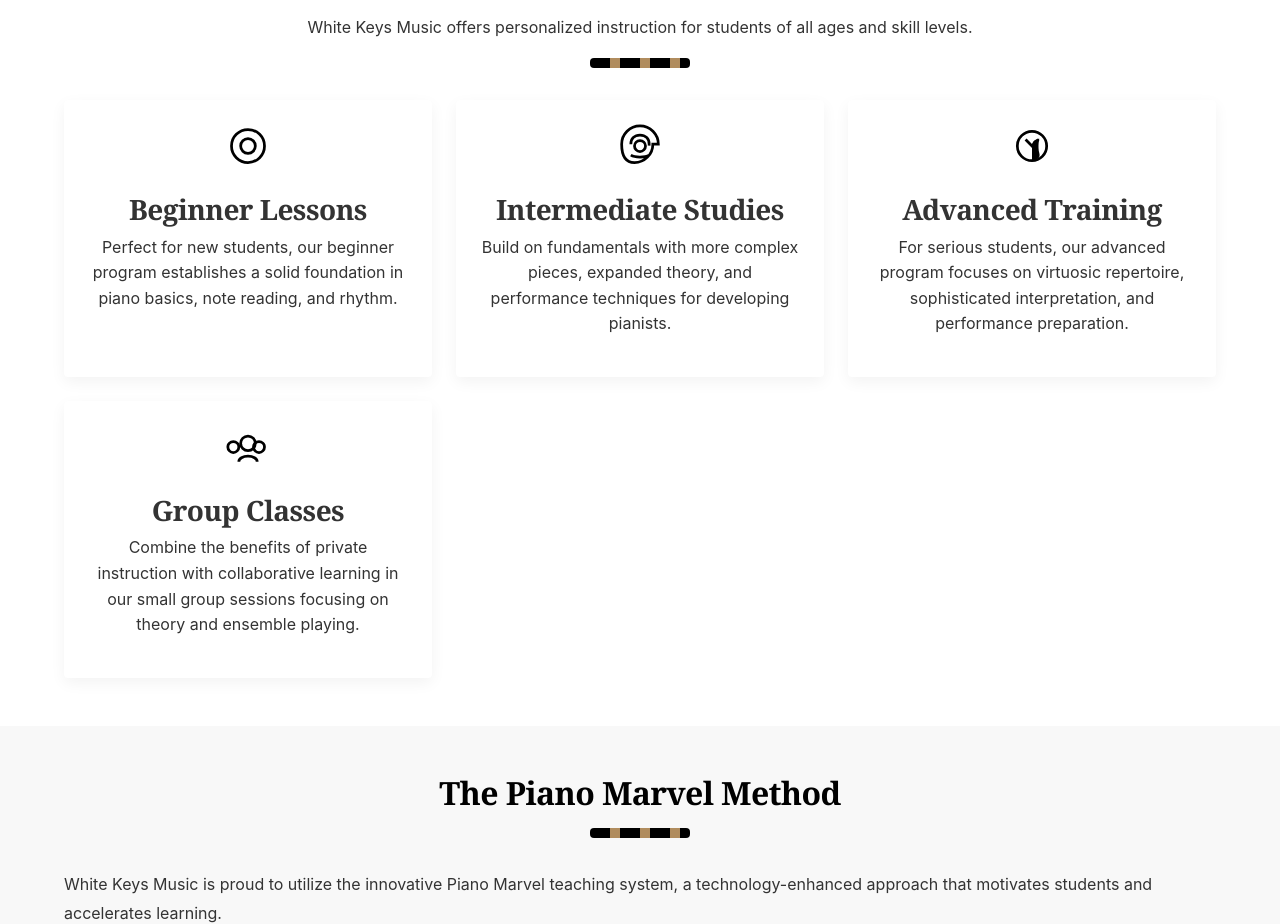
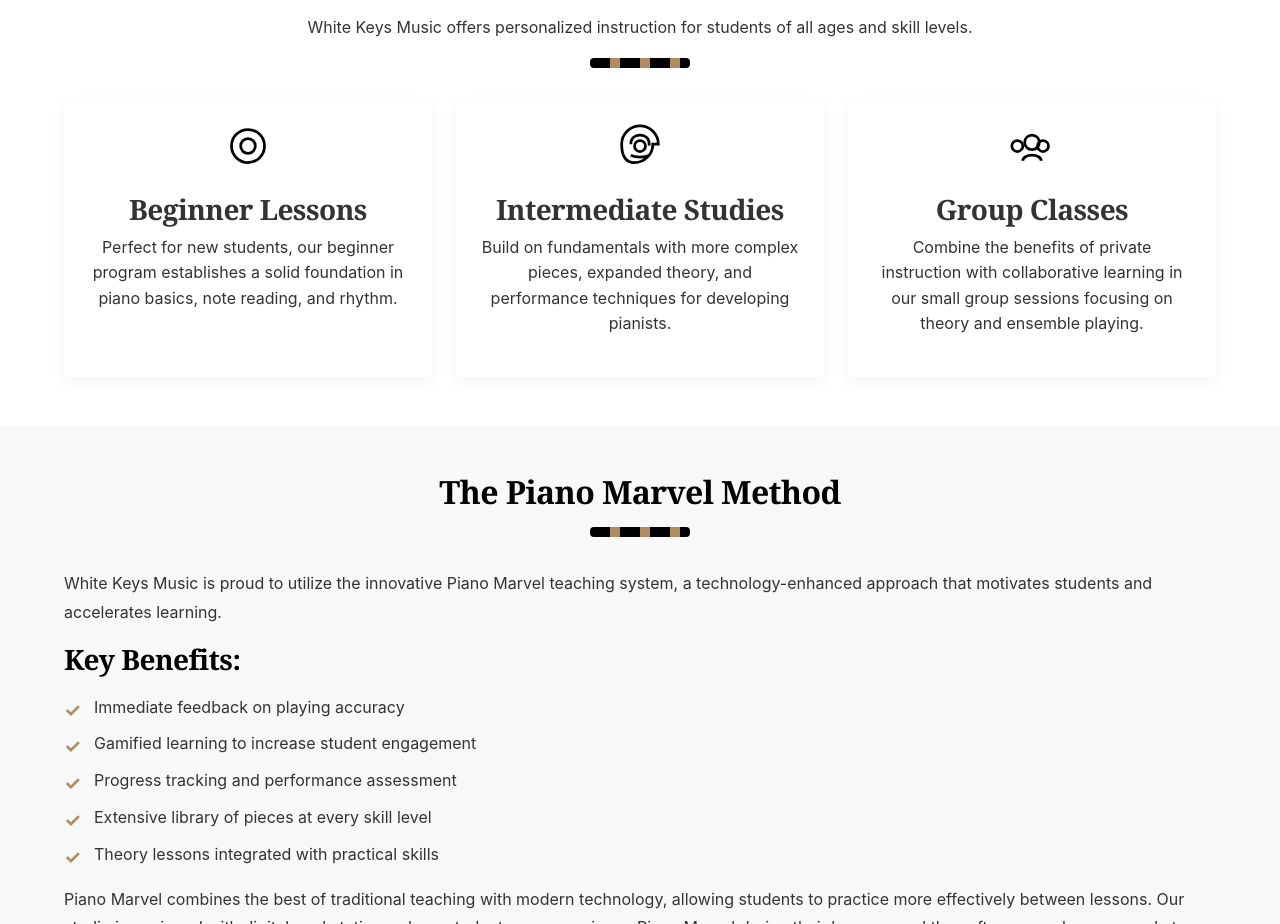
Before and after one commit to dwhitebud/whitekeys, a Gatsby site: page /lessons in a window 1280 px wide. Shown: the part 827-1751 px from the top of the page. Built offline with nearby package versions, Linux system fonts and the light colour scheme; Gatsby itself is replaced by a stand-in of ours.

Commit message:
Remove Advanced Training feature to focus on beginner, intermediate and group lessons

```diff
--- a/src/pages/lessons.js
+++ b/src/pages/lessons.js
@@ -8,7 +8,6 @@ import CallToAction from "../components/CallToAction"
 // Piano lesson icons
 const beginnerIcon = `<svg xmlns="http://www.w3.org/2000/svg" viewBox="0 0 24 24" width="44" height="44"><path d="M12 16a4 4 0 1 0 0-8 4 4 0 0 0 0 8Z" stroke="currentColor" fill="none" stroke-width="1.5"/><path d="M21 12c0 4.97-4.03 9-9 9s-9-4.03-9-9 4.03-9 9-9 9 4.03 9 9Z" stroke="currentColor" fill="none" stroke-width="1.5"/></svg>`
 const intermediateIcon = `<svg xmlns="http://www.w3.org/2000/svg" viewBox="0 0 24 24" width="44" height="44"><path d="M12 15a3 3 0 1 0 0-6 3 3 0 0 0 0 6Z" stroke="currentColor" fill="none" stroke-width="1.5"/><path d="M7 11c0-3 2-5 5-5s5 2 5 5c0 .273-.022.543-.066.807M17 17c-1.21.734-2.72 1-5 1-2.281 0-3.79-.266-5-1m12-6c0 5.523-4.477 10-10 10S2 16.523 2 11 6.477 1 12 1s10 4.477 10 10Z" stroke="currentColor" fill="none" stroke-width="1.5"/></svg>`
-const advancedIcon = `<svg xmlns="http://www.w3.org/2000/svg" viewBox="0 0 24 24" width="44" height="44"><path d="M12 12c0-4 4-4 4-4s-1 4 0 8c1 4-4 4-4 4"></path><path d="M8.5 8.5 12 12l3.5-3.5M20 12a8 8 0 1 1-16 0 8 8 0 0 1 16 0Z" stroke="currentColor" fill="none" stroke-width="1.5"/></svg>`
 const groupIcon = `<svg xmlns="http://www.w3.org/2000/svg" viewBox="0 0 24 24" width="44" height="44"><path d="M17 20c0-1.657-2.239-3-5-3s-5 1.343-5 3m14-8a3 3 0 1 1-6 0 3 3 0 0 1 6 0ZM7 12a3 3 0 1 1-6 0 3 3 0 0 1 6 0Z" stroke="currentColor" fill="none" stroke-width="1.5"/><path d="M12 14a4 4 0 1 0 0-8 4 4 0 0 0 0 8Z" stroke="currentColor" fill="none" stroke-width="1.5"/></svg>`
 
 const LessonsPage = () => {
@@ -41,11 +40,6 @@ const LessonsPage = () => {
               title="Intermediate Studies"
               description="Build on fundamentals with more complex pieces, expanded theory, and performance techniques for developing pianists."
               icon={intermediateIcon}
-            />
-            <Feature
-              title="Advanced Training"
-              description="For serious students, our advanced program focuses on virtuosic repertoire, sophisticated interpretation, and performance preparation."
-              icon={advancedIcon}
             />
             <Feature
               title="Group Classes"
```
